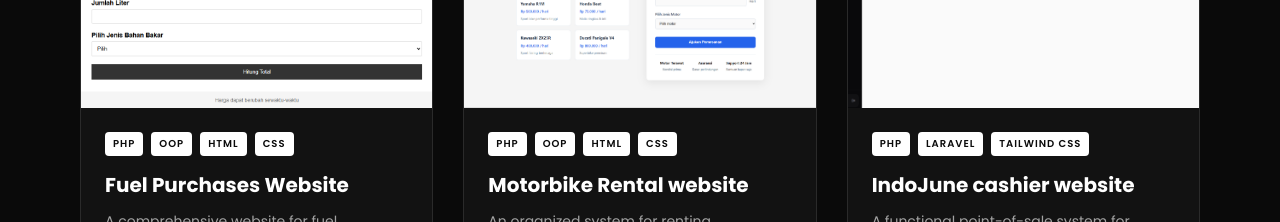
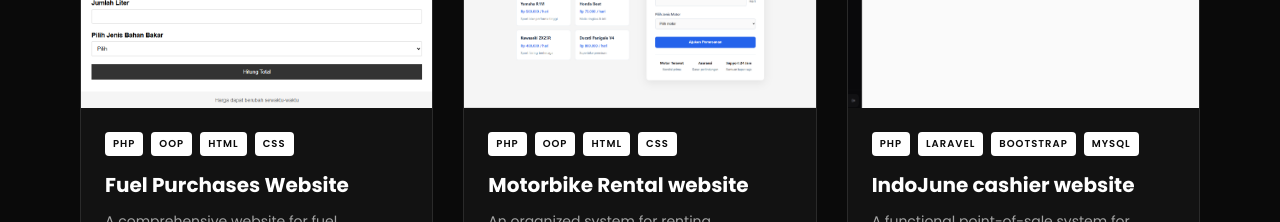
Before and after one commit to Rizalmuta/RizalMuta-porto, a Vue app: page / in a window 1280 px wide. Shown: the part 2100-2322 px from the top of the page. Built offline with nearby package versions, Linux system fonts and the light colour scheme; some icons are missing.

Commit message:
Update Project

```diff
--- a/src/components/ProjectMe.vue
+++ b/src/components/ProjectMe.vue
@@ -89,7 +89,7 @@
           image: "/Assets/kasir-app.jpg",
           demo: "#",
           github: "#",
-          tags: ["PHP", "Laravel", "Tailwind CSS"],
+          tags: ["PHP", "Laravel", "Bootstrap", "MySQL"],
         },
         {
           id: 4,
```
